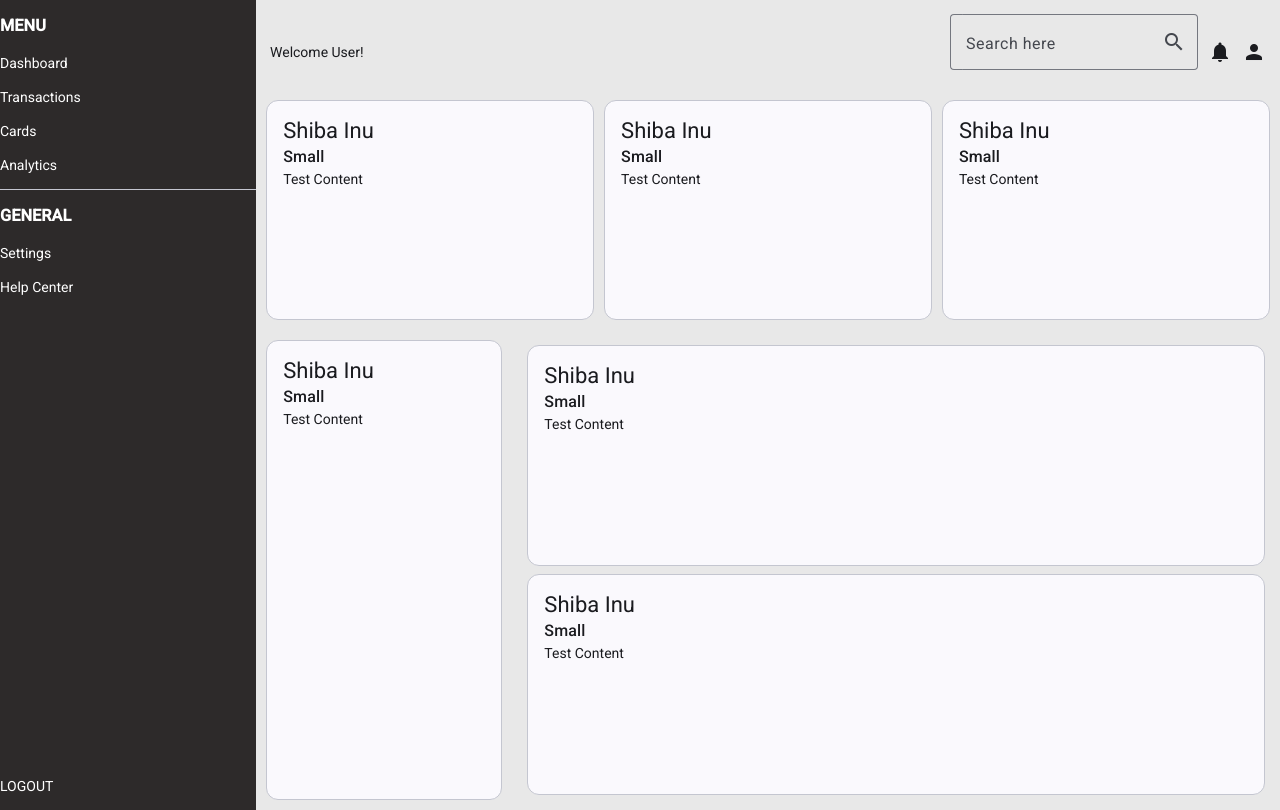
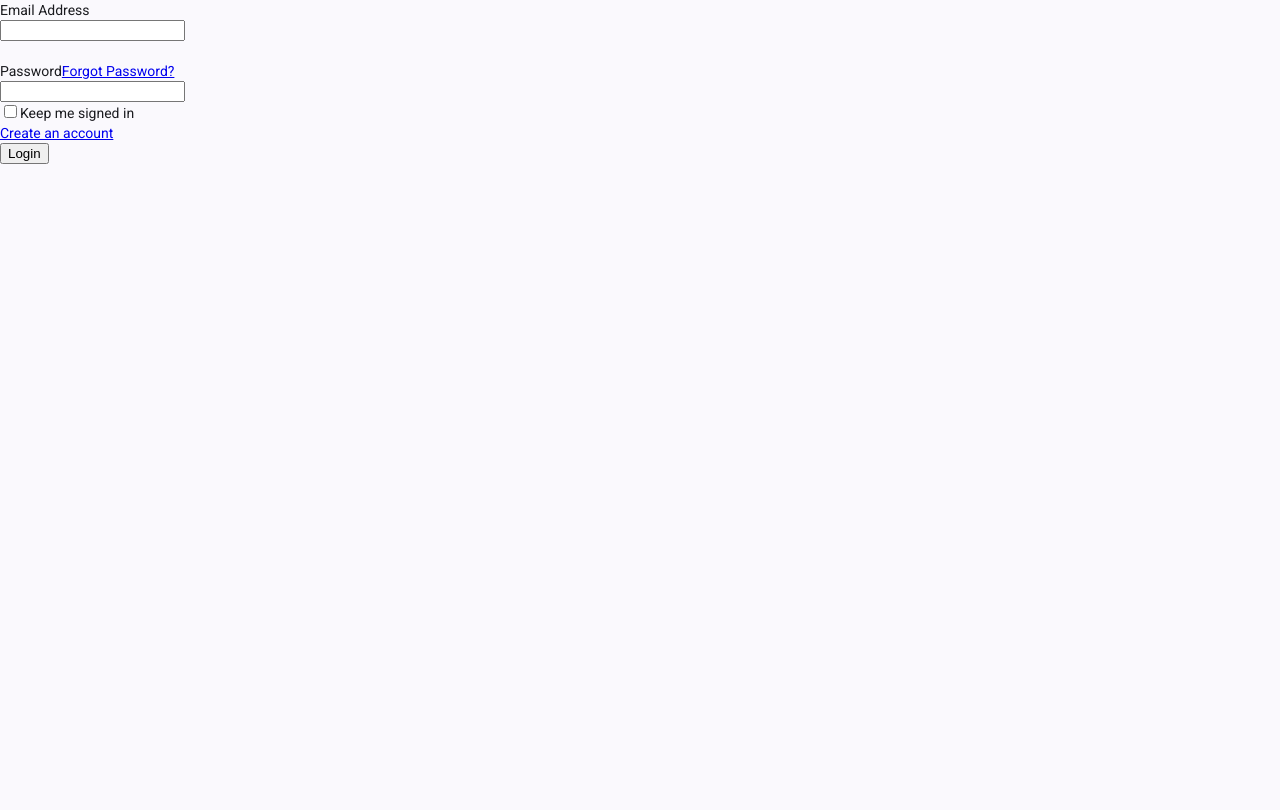
Before and after one commit to reshnaz/BudgetBud, an Angular app: page / in a window 1280 px wide. Built offline with nearby package versions, Linux system fonts and the light colour scheme.

Commit message:
Created the login form

```diff
--- a/src/app/app.html
+++ b/src/app/app.html
@@ -1,7 +1,8 @@
 <main>
   <div class="grid-layout">
-    <app-sidebar></app-sidebar>
-    <app-layout></app-layout>
+    <app-login></app-login>
+    <!-- <app-sidebar></app-sidebar>
+    <app-layout></app-layout> -->
   </div>
 </main>
 
--- a/src/app/app.ts
+++ b/src/app/app.ts
@@ -2,13 +2,14 @@ import { Component, signal } from '@angular/core';
 import { RouterOutlet } from '@angular/router';
 import { Sidebar } from './structure/sidebar/sidebar';
 import { Layout } from './structure/layout/layout';
+import { Login } from "./login/login";
 
 @Component({
   selector: 'app-root',
-  imports: [RouterOutlet, Sidebar, Layout],
+  imports: [RouterOutlet, Login],
   templateUrl: './app.html',
   styleUrl: './app.scss'
 })
 export class App {
-  protected readonly title = signal('Budget Bud');
+  protected readonly title = signal('BudgetBud');
 }
--- a/src/app/login/login.html
+++ b/src/app/login/login.html
@@ -1 +1,12 @@
-<p>login works!</p>
+<form [formGroup]="loginForm">
+    <label for="e-mail">Email Address</label> <br>
+    <input id="e-mail" type="text" formControlName="email" />
+    <br> <br>
+    <label for="password">Password</label>
+    <a href="/">Forgot Password?</a><br>
+    <input id="password" type="password" formControlName="password" /><br>
+    <input id="keepSignedIn" type="checkbox" />
+    <label for="keepSignedIn">Keep me signed in</label> <br>
+    <a href="/">Create an account</a> <br>
+    <button>Login</button>
+</form>
--- a/src/app/login/login.ts
+++ b/src/app/login/login.ts
@@ -1,11 +1,15 @@
 import { Component } from '@angular/core';
+import { FormGroup, FormControl, ReactiveFormsModule } from '@angular/forms';
 
 @Component({
   selector: 'app-login',
-  imports: [],
+  imports: [ ReactiveFormsModule ],
   templateUrl: './login.html',
   styleUrl: './login.scss',
 })
 export class Login {
-
+  loginForm = new FormGroup ({
+    email: new FormControl(''),
+    password: new FormControl('')
+  })
 }
```
